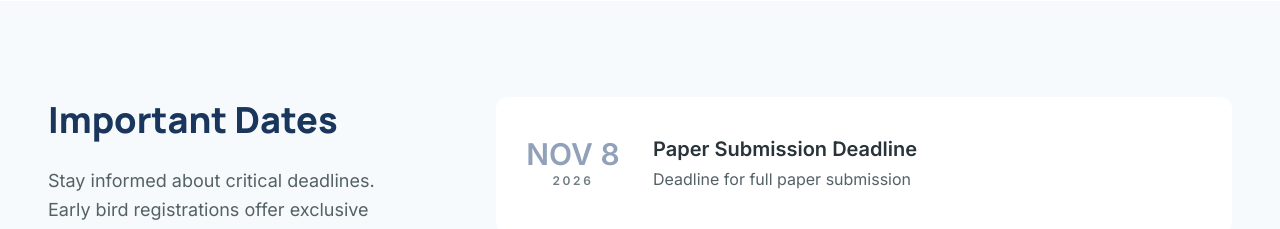
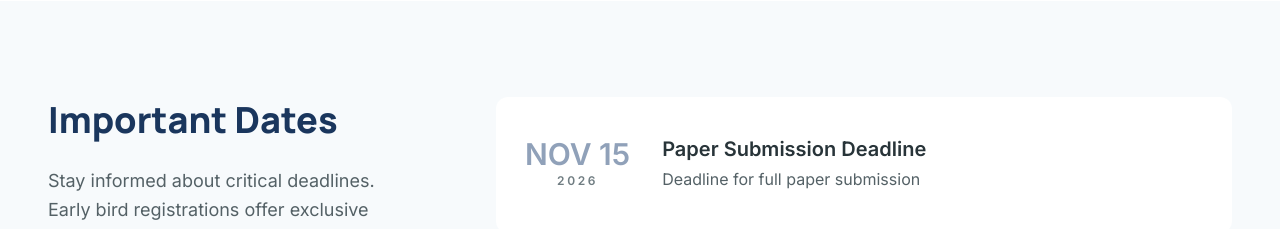
Before and after one commit to ascomlab/apase-web, a Next.js app: page / in a window 1280 px wide. Shown: the part 1860-2089 px from the top of the page. Built offline with nearby package versions, Linux system fonts and the light colour scheme.

Commit message:
Update page.tsx

```diff
--- a/app/page.tsx
+++ b/app/page.tsx
@@ -38,7 +38,7 @@ const todayKey = getTodayKey("Asia/Shanghai");
 
 const importantDates = [
   {
-    date: "NOV 8",
+    date: "NOV 15",
     year: "2026",
     title: "Paper Submission Deadline",
     description: "Deadline for full paper submission",
```
